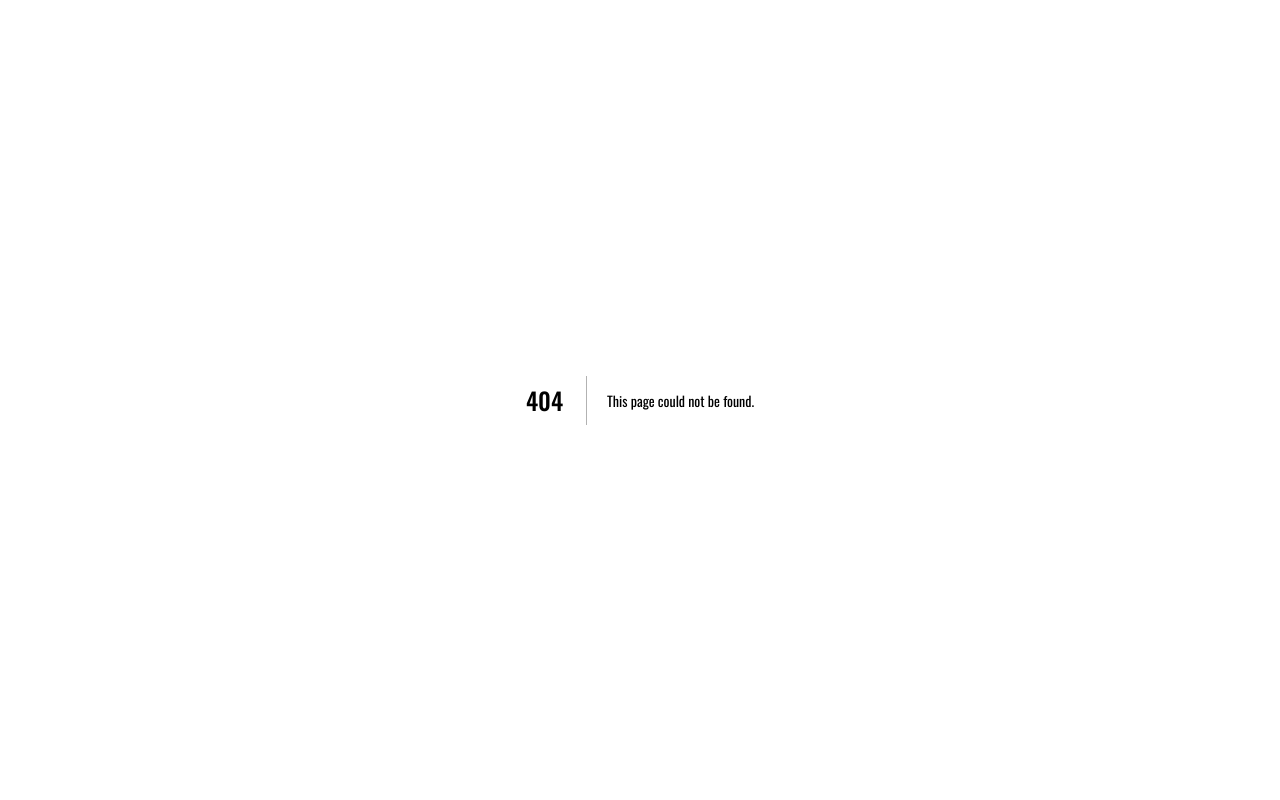
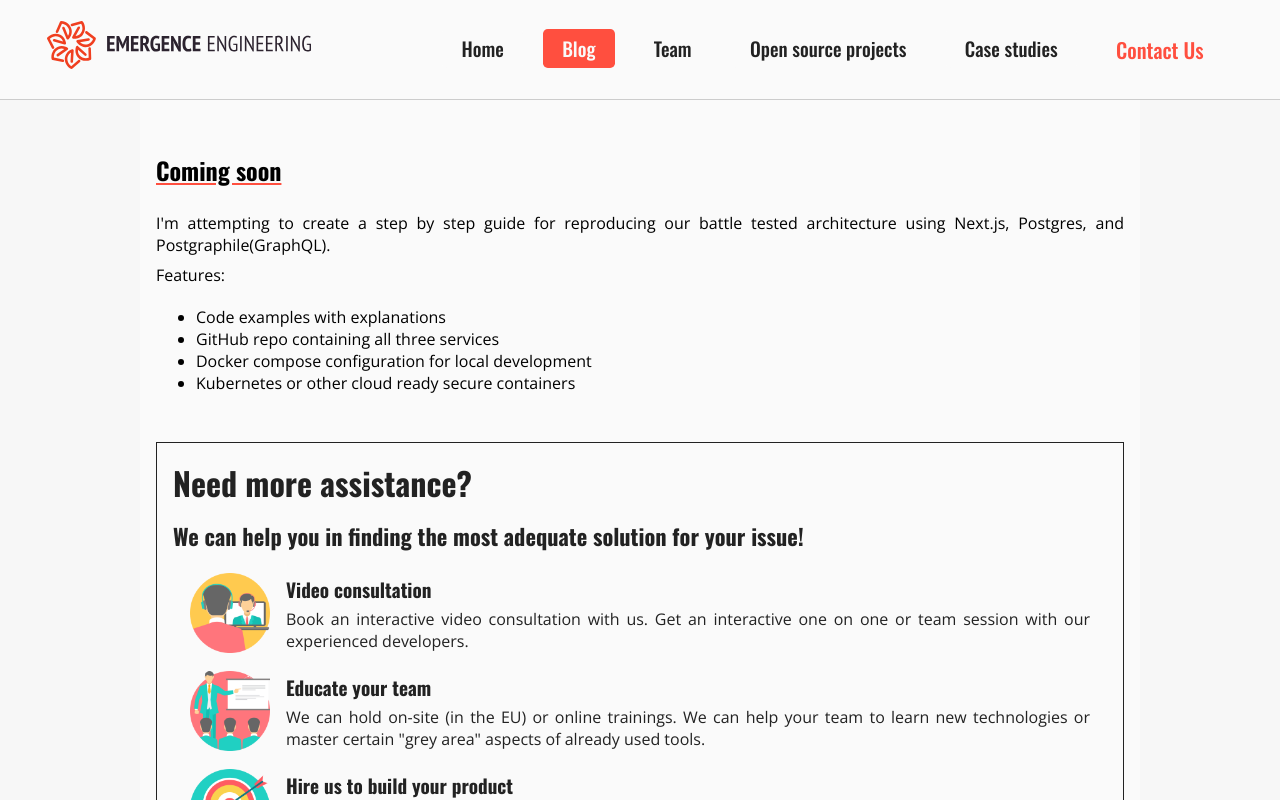
Before and after one commit to emergence-engineering/blog, a Next.js app: page /blog/nextjs-postgraphile in a window 1280 px wide. Before the commit this address had no page. Shown: the top 800 px of the page. Built offline with nearby package versions, Linux system fonts and the light colour scheme.

Commit message:
Nextjs-postgraphile

```diff
--- a/pages/blog/index.tsx
+++ b/pages/blog/index.tsx
@@ -16,6 +16,7 @@ import { article5Metadata } from "./prosemirror-image-plugin-2";
 import { article6Metadata } from "./prosemirror-codemirror-block";
 import { article7Metadata } from "./discord-gitbot";
 import { article8Metadata } from "./hasura-vs-postgraphile";
+import { article9Metadata } from "./nextjs-postgraphile";
 
 const Root = styled.div`
   flex-grow: 1;
@@ -71,6 +72,9 @@ const Blog: FunctionComponent = () => (
     <BlogSEO />
     <Root>
       <ContentWrapper>
+        <BlogPostIntro {...article9Metadata} />
+      </ContentWrapper>
+      <ContentWrapper>
         <BlogPostIntro {...article8Metadata} />
       </ContentWrapper>
       <ContentWrapper>
--- /dev/null
+++ b/pages/blog/nextjs-postgraphile.tsx
@@ -0,0 +1,43 @@
+import { ArticleIntro } from "../../features/article/types";
+import ArticleWrapper from "../../features/article/components/ArticleWrapper";
+import ArticleShareOgTags from "../../features/article/components/ArticleShareOgTags";
+import Markdown from "../../features/article/components/Markdown";
+import SalesBox from "../../features/article/components/SalesBox";
+import React from "react";
+
+export const MD0 = `
+# Coming soon
+I'm attempting to create a step by step guide for reproducing our battle tested architecture using Next.js, Postgres, and Postgraphile(GraphQL).
+
+Features:
+- Code examples with explanations
+- GitHub repo containing all three services
+- Docker compose configuration for local development
+- Kubernetes or other cloud ready secure containers
+`
+
+export const article9Metadata: ArticleIntro = {
+  title: `Building a production ready Next.js+Postgraphile architecture`,
+  postId: "nextjs-postgraphile",
+  url: "https://emergence-engineering.com/blog/nextjs-postgraphile",
+  imgSrc: undefined,
+  author: "Balázs",
+  timestamp: 1675437276962,
+  authorLink: "https://emergence-engineering.com/cv/balazs",
+  introText: "Coming soon. Step by step guide with code samples and a GitHub repository for building a production ready architecture with the following three services: Postgres, Postgraphile and Next.js",
+}
+
+export default function Article() {
+  return (
+    <ArticleWrapper>
+      <ArticleShareOgTags
+        url={article9Metadata.url}
+        title={article9Metadata.title}
+        description={article9Metadata.introText}
+        imgSrc={article9Metadata.imgSrc}
+      />
+      <Markdown source={MD0} />
+      <SalesBox />
+    </ArticleWrapper>
+  );
+}
```
